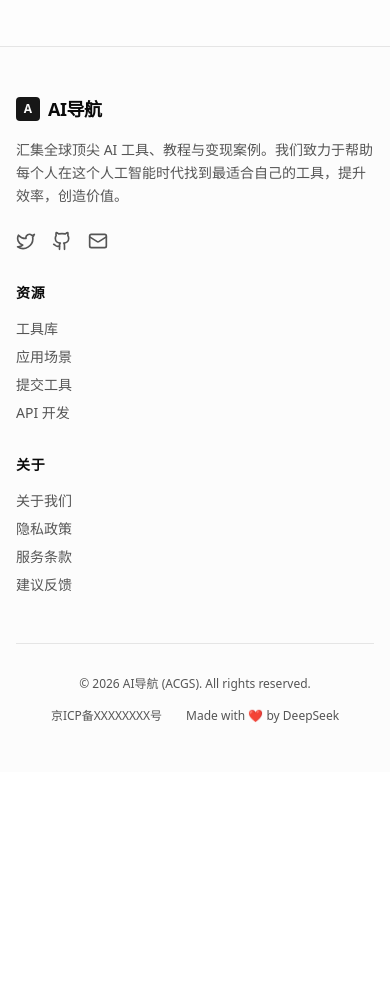
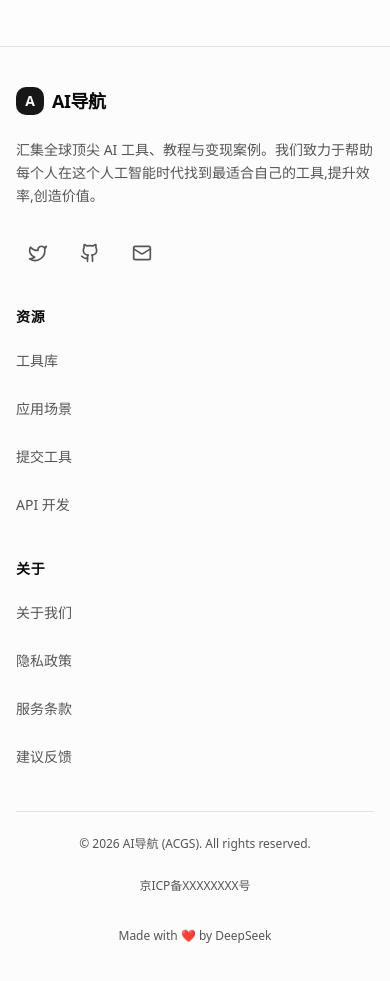
Before and after one commit to dislovelhl/ai---, a Next.js app in the folder ainav-web/: page / in a window 390 px wide. Shown: the part 2380-3361 px from the top of the page. Before the commit the page ends 3152 px from the top, so only its background shows below. Built offline with nearby package versions, Linux system fonts and the light colour scheme; no server answers.

Commit message:
auto-claude: 1.4 - Ensure footer adapts properly to mobile viewports with stacked layout and touch-friendly links

```diff
--- a/ainav-web/src/components/layout/footer.tsx
+++ b/ainav-web/src/components/layout/footer.tsx
@@ -1,57 +1,96 @@
 import Link from "next/link";
 import { Github, Twitter, Mail } from "lucide-react";
+import { cn } from "@/lib/utils";
 
 export function Footer() {
   const currentYear = new Date().getFullYear();
 
   return (
     <footer className="w-full bg-secondary/30 border-t">
-      <div className="container mx-auto py-12 px-4">
-        <div className="grid grid-cols-1 md:grid-cols-4 gap-8">
-          <div className="col-span-1 md:col-span-2 space-y-4">
-            <Link href="/" className="flex items-center space-x-2">
-              <div className="w-6 h-6 rounded bg-primary flex items-center justify-center">
-                <span className="text-primary-foreground font-bold text-xs">
+      <div className="container mx-auto py-8 sm:py-10 md:py-12 px-4 sm:px-6">
+        <div className="grid grid-cols-1 sm:grid-cols-2 md:grid-cols-4 gap-8 sm:gap-6 md:gap-8">
+          {/* Brand Section */}
+          <div className="col-span-1 sm:col-span-2 space-y-4">
+            <Link
+              href="/"
+              className={cn(
+                "inline-flex items-center space-x-2 min-h-[44px]",
+                "transition-all duration-200 ease-out",
+                "focus:outline-none focus:ring-2 focus:ring-primary focus:ring-offset-2 rounded",
+                "active:scale-[0.98]"
+              )}
+            >
+              <div className="w-7 h-7 sm:w-8 sm:h-8 rounded-lg bg-primary flex items-center justify-center shrink-0">
+                <span className="text-primary-foreground font-bold text-sm sm:text-base">
                   A
                 </span>
               </div>
-              <span className="font-bold text-lg tracking-tight">AI导航</span>
+              <span className="font-bold text-lg sm:text-xl tracking-tight">AI导航</span>
             </Link>
-            <p className="text-muted-foreground text-sm max-w-sm leading-relaxed">
+            <p className="text-muted-foreground text-sm sm:text-base max-w-sm leading-relaxed">
               汇集全球顶尖 AI
-              工具、教程与变现案例。我们致力于帮助每个人在这个人工智能时代找到最适合自己的工具，提升效率，创造价值。
+              工具、教程与变现案例。我们致力于帮助每个人在这个人工智能时代找到最适合自己的工具,提升效率,创造价值。
             </p>
-            <div className="flex space-x-4 pt-2">
+            {/* Social Links - touch-friendly */}
+            <div className="flex gap-2 sm:gap-3 pt-2">
               <Link
                 href="#"
-                className="text-muted-foreground hover:text-primary transition-colors"
+                className={cn(
+                  "inline-flex items-center justify-center w-11 h-11 min-w-[44px] min-h-[44px] rounded-lg",
+                  "text-muted-foreground hover:text-primary hover:bg-muted",
+                  "transition-all duration-200 ease-out",
+                  "focus:outline-none focus:ring-2 focus:ring-primary focus:ring-offset-2",
+                  "active:scale-[0.98]"
+                )}
+                aria-label="Twitter"
               >
-                <Twitter className="h-5 w-5" />
+                <Twitter className="h-5 w-5 sm:h-6 sm:w-6" aria-hidden="true" />
               </Link>
               <Link
                 href="#"
-                className="text-muted-foreground hover:text-primary transition-colors"
+                className={cn(
+                  "inline-flex items-center justify-center w-11 h-11 min-w-[44px] min-h-[44px] rounded-lg",
+                  "text-muted-foreground hover:text-primary hover:bg-muted",
+                  "transition-all duration-200 ease-out",
+                  "focus:outline-none focus:ring-2 focus:ring-primary focus:ring-offset-2",
+                  "active:scale-[0.98]"
+                )}
+                aria-label="GitHub"
               >
-                <Github className="h-5 w-5" />
+                <Github className="h-5 w-5 sm:h-6 sm:w-6" aria-hidden="true" />
               </Link>
               <Link
                 href="#"
-                className="text-muted-foreground hover:text-primary transition-colors"
+                className={cn(
+                  "inline-flex items-center justify-center w-11 h-11 min-w-[44px] min-h-[44px] rounded-lg",
+                  "text-muted-foreground hover:text-primary hover:bg-muted",
+                  "transition-all duration-200 ease-out",
+                  "focus:outline-none focus:ring-2 focus:ring-primary focus:ring-offset-2",
+                  "active:scale-[0.98]"
+                )}
+                aria-label="Email"
               >
-                <Mail className="h-5 w-5" />
+                <Mail className="h-5 w-5 sm:h-6 sm:w-6" aria-hidden="true" />
               </Link>
             </div>
           </div>
 
-          <div className="space-y-4">
-            <h3 className="font-semibold text-sm uppercase tracking-wider">
+          {/* Resources Column */}
+          <div className="space-y-3 sm:space-y-4">
+            <h3 className="font-semibold text-sm sm:text-base uppercase tracking-wider">
               资源
             </h3>
-            <ul className="space-y-2 text-sm">
+            <ul className="space-y-1" role="list">
               <li>
                 <Link
                   href="/tools"
-                  className="text-muted-foreground hover:text-primary transition-colors"
+                  className={cn(
+                    "inline-block py-2 sm:py-2.5 text-sm sm:text-base min-h-[44px] flex items-center",
+                    "text-muted-foreground hover:text-primary",
+                    "transition-all duration-200 ease-out",
+                    "focus:outline-none focus:ring-2 focus:ring-primary focus:ring-offset-2 rounded",
+                    "active:scale-[0.98]"
+                  )}
                 >
                   工具库
                 </Link>
@@ -59,7 +98,13 @@
               <li>
                 <Link
                   href="/scenarios"
-                  className="text-muted-foreground hover:text-primary transition-colors"
+                  className={cn(
+                    "inline-block py-2 sm:py-2.5 text-sm sm:text-base min-h-[44px] flex items-center",
+                    "text-muted-foreground hover:text-primary",
+                    "transition-all duration-200 ease-out",
+                    "focus:outline-none focus:ring-2 focus:ring-primary focus:ring-offset-2 rounded",
+                    "active:scale-[0.98]"
+                  )}
                 >
                   应用场景
                 </Link>
@@ -67,7 +112,13 @@
               <li>
                 <Link
                   href="/submit"
-                  className="text-muted-foreground hover:text-primary transition-colors"
+                  className={cn(
+                    "inline-block py-2 sm:py-2.5 text-sm sm:text-base min-h-[44px] flex items-center",
+                    "text-muted-foreground hover:text-primary",
+                    "transition-all duration-200 ease-out",
+                    "focus:outline-none focus:ring-2 focus:ring-primary focus:ring-offset-2 rounded",
+                    "active:scale-[0.98]"
+                  )}
                 >
                   提交工具
                 </Link>
@@ -75,7 +126,13 @@
               <li>
                 <Link
                   href="/api"
-                  className="text-muted-foreground hover:text-primary transition-colors"
+                  className={cn(
+                    "inline-block py-2 sm:py-2.5 text-sm sm:text-base min-h-[44px] flex items-center",
+                    "text-muted-foreground hover:text-primary",
+                    "transition-all duration-200 ease-out",
+                    "focus:outline-none focus:ring-2 focus:ring-primary focus:ring-offset-2 rounded",
+                    "active:scale-[0.98]"
+                  )}
                 >
                   API 开发
                 </Link>
@@ -83,15 +140,22 @@
             </ul>
           </div>
 
-          <div className="space-y-4">
-            <h3 className="font-semibold text-sm uppercase tracking-wider">
+          {/* About Column */}
+          <div className="space-y-3 sm:space-y-4">
+            <h3 className="font-semibold text-sm sm:text-base uppercase tracking-wider">
               关于
             </h3>
-            <ul className="space-y-2 text-sm">
+            <ul className="space-y-1" role="list">
               <li>
                 <Link
                   href="/about"
-                  className="text-muted-foreground hover:text-primary transition-colors"
+                  className={cn(
+                    "inline-block py-2 sm:py-2.5 text-sm sm:text-base min-h-[44px] flex items-center",
+                    "text-muted-foreground hover:text-primary",
+                    "transition-all duration-200 ease-out",
+                    "focus:outline-none focus:ring-2 focus:ring-primary focus:ring-offset-2 rounded",
+                    "active:scale-[0.98]"
+                  )}
                 >
                   关于我们
                 </Link>
@@ -99,7 +163,13 @@
               <li>
                 <Link
                   href="/privacy"
-                  className="text-muted-foreground hover:text-primary transition-colors"
+                  className={cn(
+                    "inline-block py-2 sm:py-2.5 text-sm sm:text-base min-h-[44px] flex items-center",
+                    "text-muted-foreground hover:text-primary",
+                    "transition-all duration-200 ease-out",
+                    "focus:outline-none focus:ring-2 focus:ring-primary focus:ring-offset-2 rounded",
+                    "active:scale-[0.98]"
+                  )}
                 >
                   隐私政策
                 </Link>
@@ -107,7 +177,13 @@
               <li>
                 <Link
                   href="/terms"
-                  className="text-muted-foreground hover:text-primary transition-colors"
+                  className={cn(
+                    "inline-block py-2 sm:py-2.5 text-sm sm:text-base min-h-[44px] flex items-center",
+                    "text-muted-foreground hover:text-primary",
+                    "transition-all duration-200 ease-out",
+                    "focus:outline-none focus:ring-2 focus:ring-primary focus:ring-offset-2 rounded",
+                    "active:scale-[0.98]"
+                  )}
                 >
                   服务条款
                 </Link>
@@ -115,7 +191,13 @@
               <li>
                 <Link
                   href="/contact"
-                  className="text-muted-foreground hover:text-primary transition-colors"
+                  className={cn(
+                    "inline-block py-2 sm:py-2.5 text-sm sm:text-base min-h-[44px] flex items-center",
+                    "text-muted-foreground hover:text-primary",
+                    "transition-all duration-200 ease-out",
+                    "focus:outline-none focus:ring-2 focus:ring-primary focus:ring-offset-2 rounded",
+                    "active:scale-[0.98]"
+                  )}
                 >
                   建议反馈
                 </Link>
@@ -124,13 +206,24 @@
           </div>
         </div>
 
-        <div className="mt-12 pt-8 border-t flex flex-col md:flex-row justify-between items-center gap-4 text-xs text-muted-foreground">
-          <p>© {currentYear} AI导航 (ACGS). All rights reserved.</p>
-          <div className="flex gap-6">
-            <Link href="#" className="hover:text-primary transition-colors">
+        {/* Bottom Section */}
+        <div className="mt-8 sm:mt-10 md:mt-12 pt-6 sm:pt-8 border-t flex flex-col md:flex-row justify-between items-center gap-3 sm:gap-4 text-xs sm:text-sm text-muted-foreground">
+          <p className="text-center md:text-left">
+            © {currentYear} AI导航 (ACGS). All rights reserved.
+          </p>
+          <div className="flex flex-col sm:flex-row items-center gap-3 sm:gap-6">
+            <Link
+              href="#"
+              className={cn(
+                "inline-flex items-center min-h-[44px] px-2 py-2 rounded",
+                "hover:text-primary transition-all duration-200 ease-out",
+                "focus:outline-none focus:ring-2 focus:ring-primary focus:ring-offset-2",
+                "active:scale-[0.98]"
+              )}
+            >
               京ICP备XXXXXXXX号
             </Link>
-            <p>Made with ❤️ by DeepSeek</p>
+            <p className="py-2">Made with ❤️ by DeepSeek</p>
           </div>
         </div>
       </div>
```
